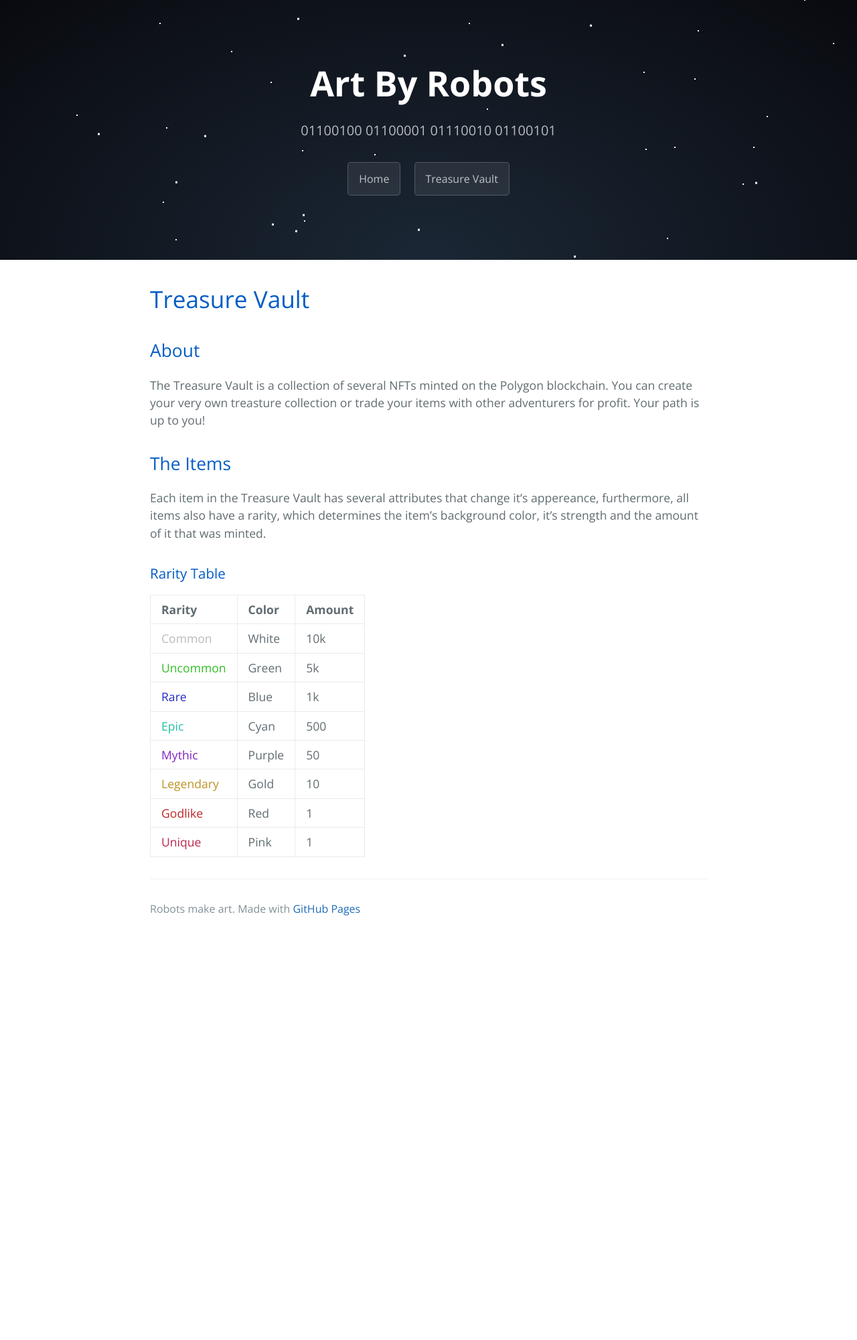
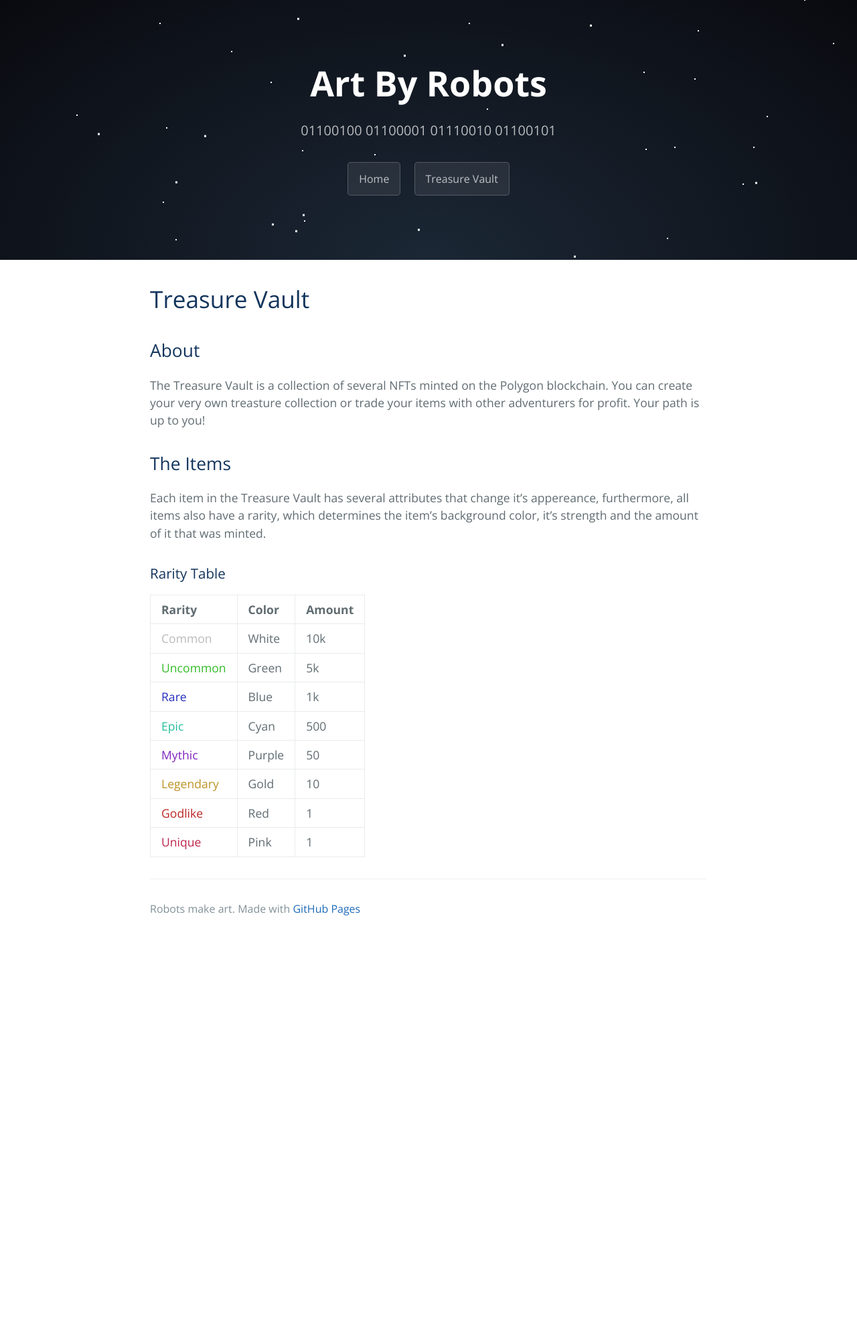
Before and after one commit to ArtByRobots/artbyrobots.github.io, a Jekyll site: the page built from treasure_vault.md, in a window 1280 px wide. Shown: the whole page at 67% size. Built offline with Jekyll 4.4.1, drawn with Linux system fonts in a browser that asks for light colours.

Commit message:
Update stylesheet.css

```diff
--- a/stylesheets/stylesheet.css
+++ b/stylesheets/stylesheet.css
@@ -117,7 +117,7 @@ a {
   margin-top: 2rem;
   margin-bottom: 1rem;
   font-weight: normal;
-  color: #025cc5;
+  color: #12345c;
 }
 
 .main-content p {
```
